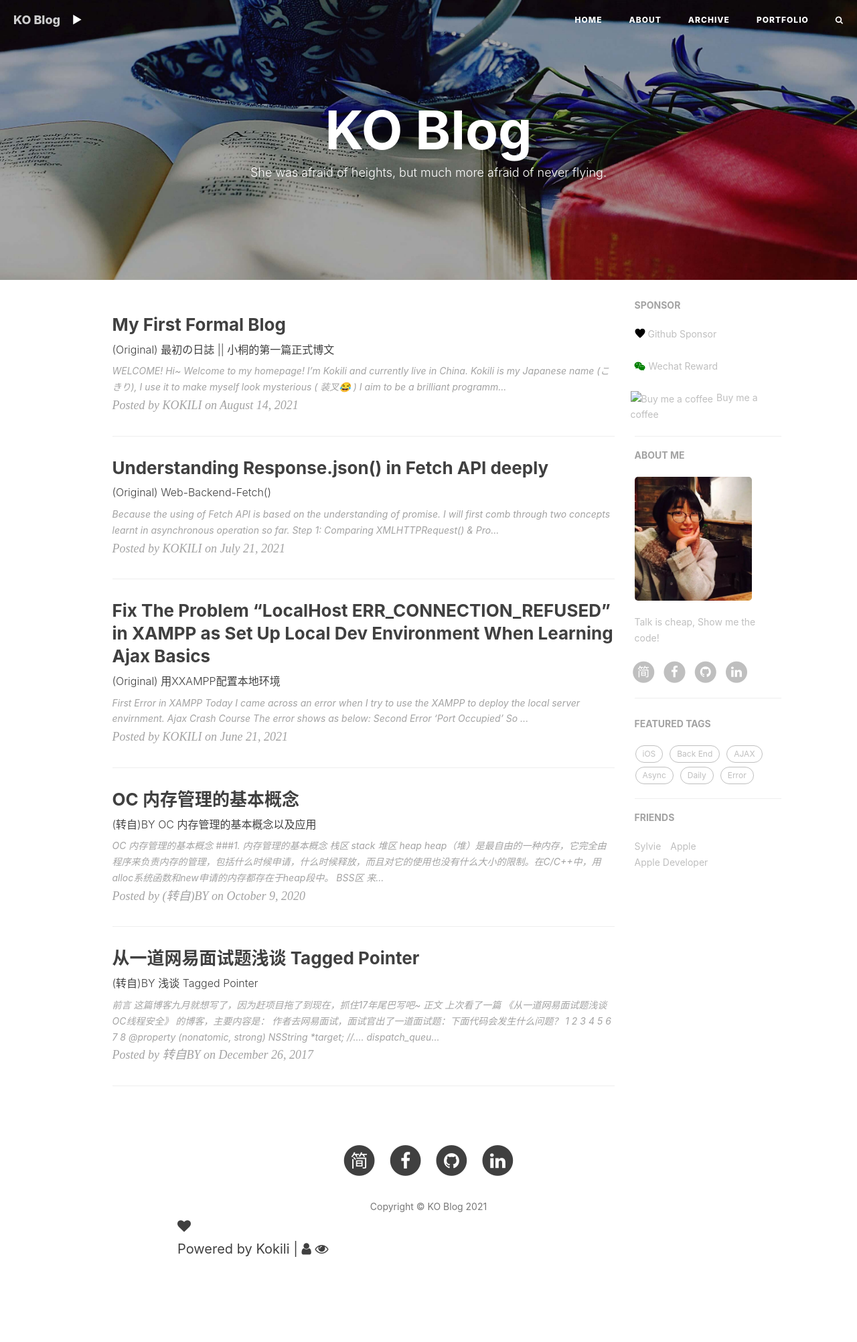
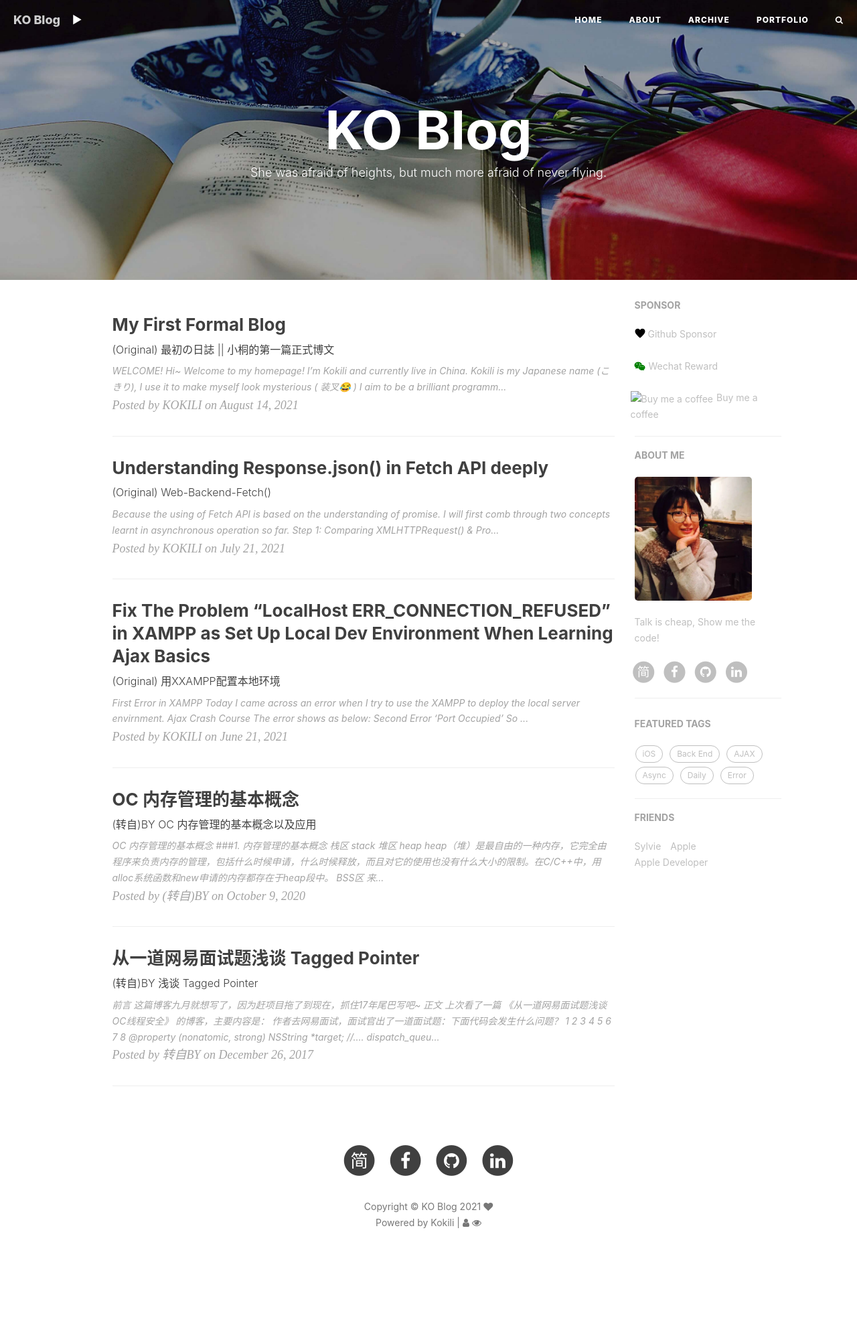
Before and after one commit to kkkokili/kkkokili.github.io, a Jekyll site: the page built from index.html, in a window 1280 px wide. Shown: the whole page at 67% size. Built offline with Jekyll 4.4.1, drawn with Linux system fonts in a browser that asks for light colours; nearby versions of some CDN libraries; the list of posts is cut into pages by our own code; comment, search, counter and statistics services are not loaded; after the commit the page ends 1930 px from its top, so only the background shows below that.

Commit message:
Update footer.html

```diff
--- a/_includes/footer.html
+++ b/_includes/footer.html
@@ -6,7 +6,7 @@
         <!-- SNS Link -->
         {% include sns-links.html center=true %}
 
-        <p class="copyright text-muted"> Copyright &copy; {{ site.title }} {{ site.time | date: '%Y' }}</p>
+        <p class="copyright text-muted"> Copyright &copy; {{ site.title }} {{ site.time | date: '%Y' }}
           <span class="with-love">
             <i class="fa fa-heart" style="--fa-animation-duration: 0.5s;"></i>
           </span>
```
